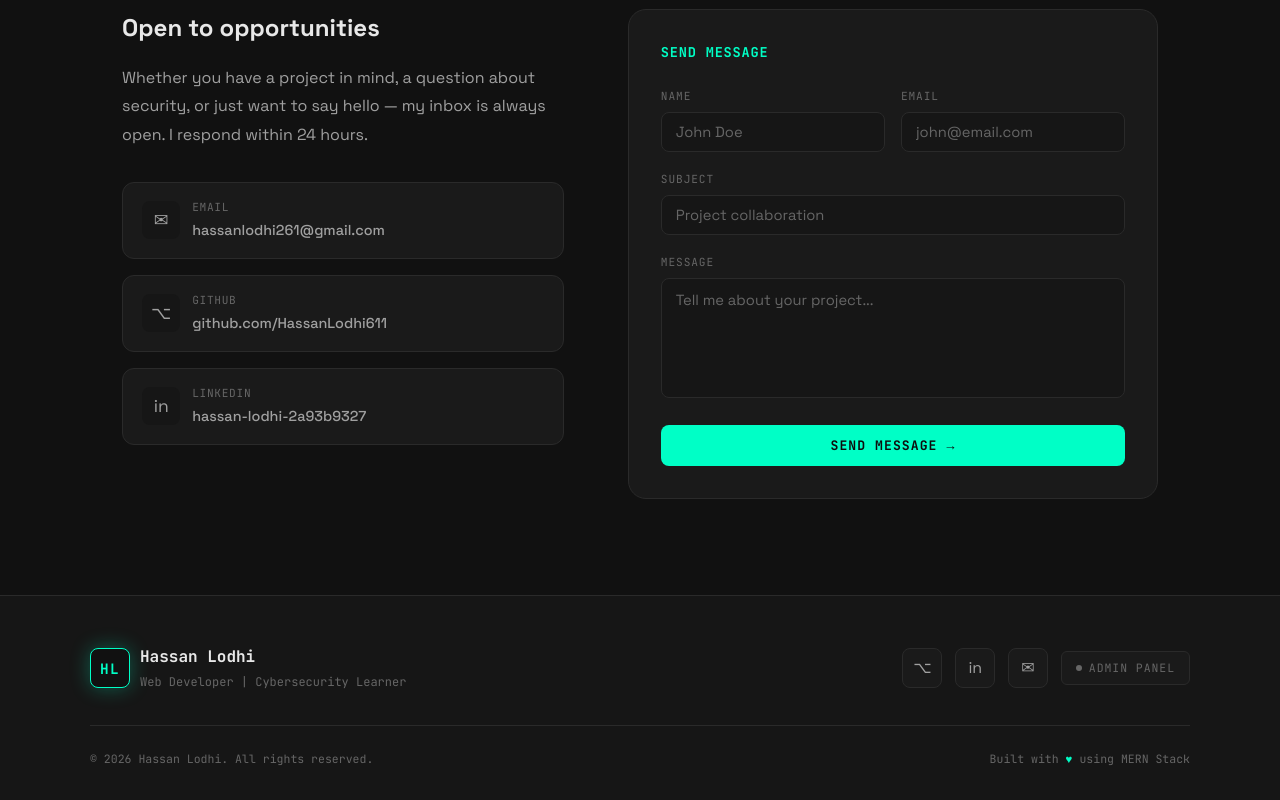
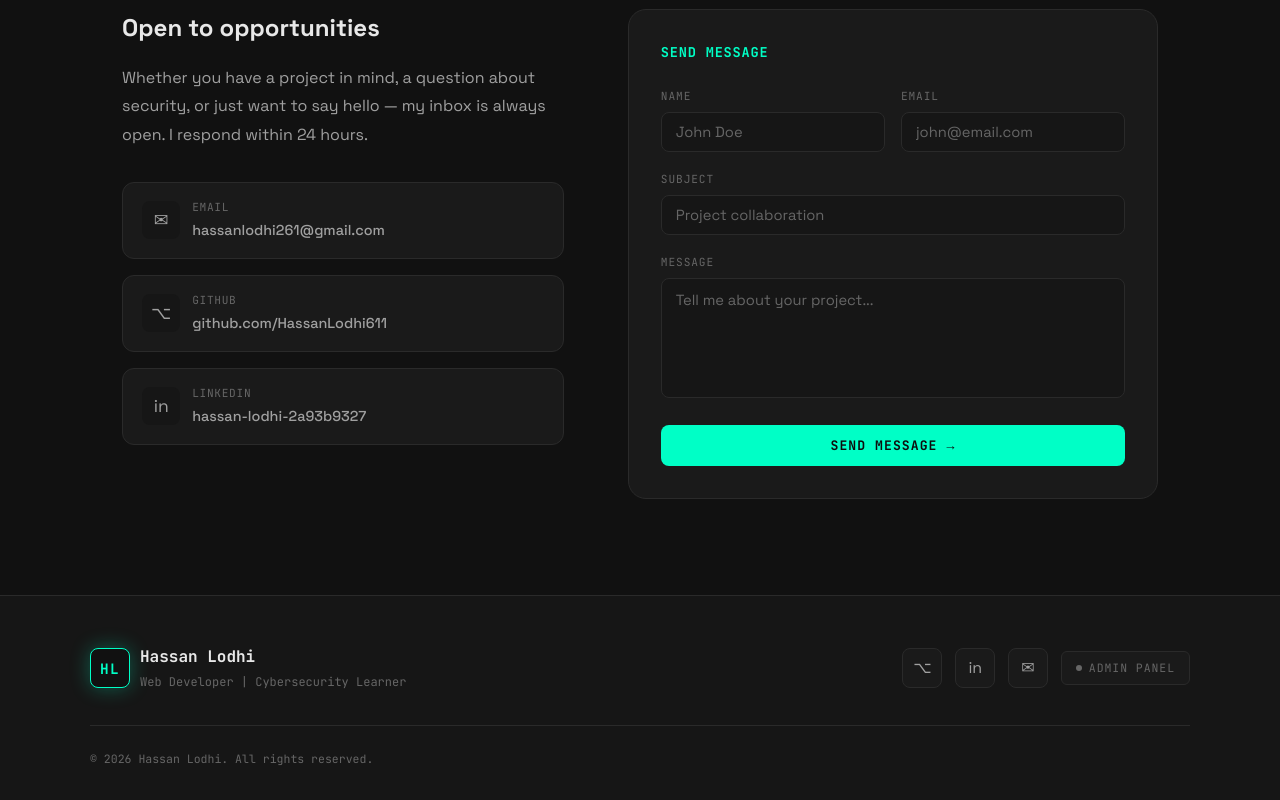
Before and after one commit to HassanLodhi611/Hassan-Portfolio, a React (Vite) app in the folder frontend/: page / in a window 1280 px wide. Shown: the part 4167-4967 px from the top of the page. Built offline with nearby package versions, Linux system fonts and the light colour scheme; no server answers.

Commit message:
Change in footer
Change in footer

```diff
--- a/frontend/src/components/Footer/Footer.jsx
+++ b/frontend/src/components/Footer/Footer.jsx
@@ -39,9 +39,7 @@ export default function Footer() {
 
         <div className={styles.bottom}>
           <div className={styles.copy}>© {new Date().getFullYear()} Hassan Lodhi. All rights reserved.</div>
-          <div className={styles.made}>
-            Built with <span className={styles.heart}>♥</span> using MERN Stack
-          </div>
+
         </div>
       </div>
     </footer>
```
